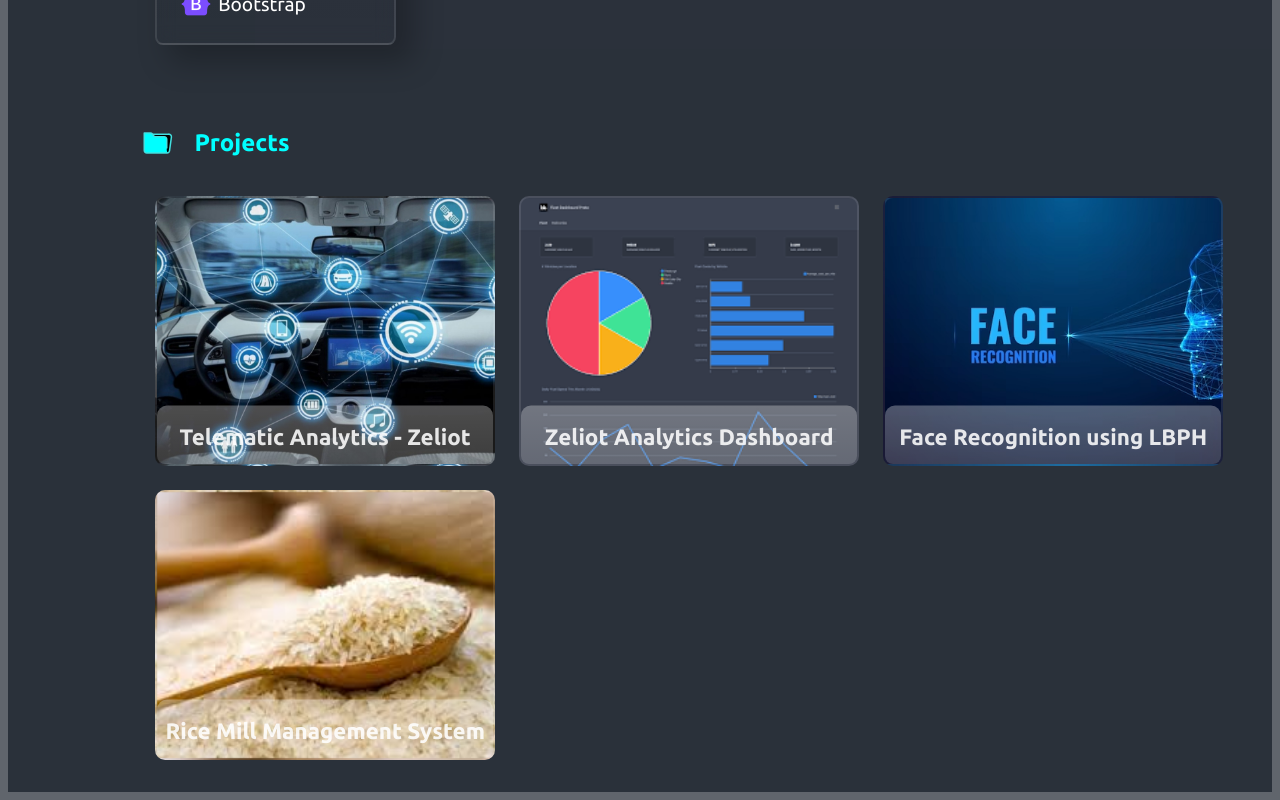
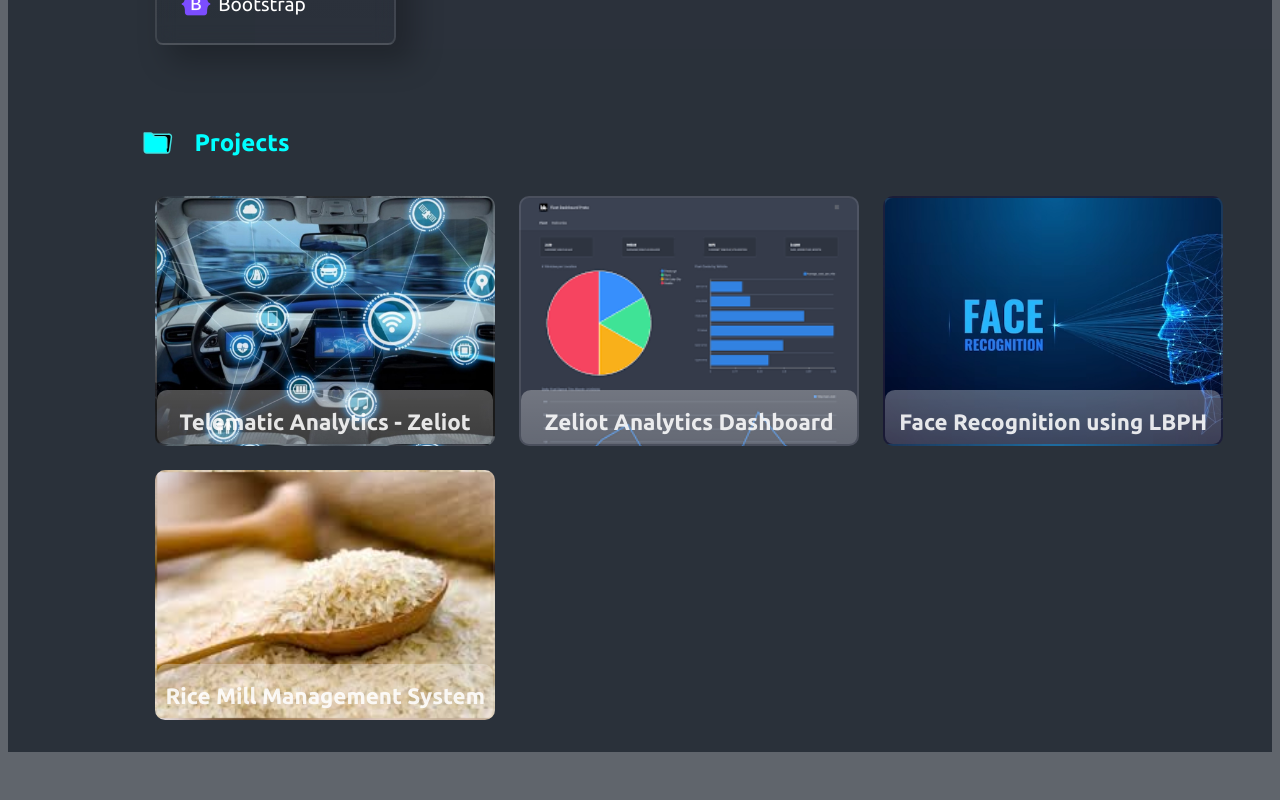
Before and after one commit to deepaksulakheds/deepaksulakheds.github.io, a React (Vite) app: page / in a window 1280 px wide. Shown: the part 1730-2530 px from the top of the page. After the commit the page ends 2490 px from the top, so only its background shows below. Built offline with nearby package versions, Linux system fonts and the light colour scheme.

Commit message:
changed card.

```diff
--- a/src/components/projects/popupCard.css
+++ b/src/components/projects/popupCard.css
@@ -7,12 +7,12 @@
 
 .card-container {
   background-size: contain;
-  min-height: 250px;
+  min-height: 230px;
   max-width: 380px;
   min-width: 320px;
-  width: 24vw;
+  width: 22vw;
   padding: 1vh;
-  height: 25vh;
+  height: 23vh;
   position: relative;
   border-radius: 10px;
   overflow: hidden;
```
Also changed, not shown: 4 other files (tests, documents, lock files or other folders).
